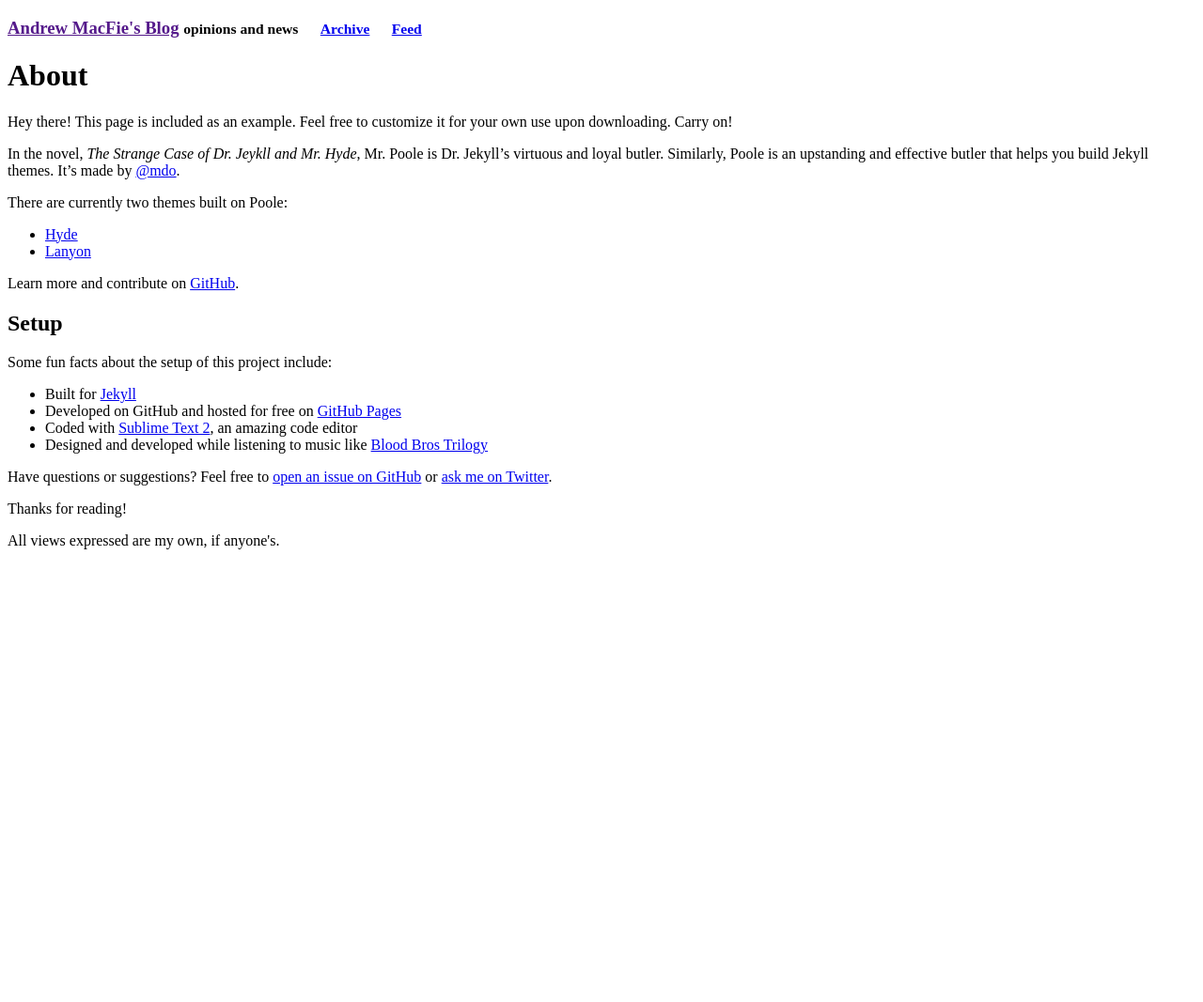
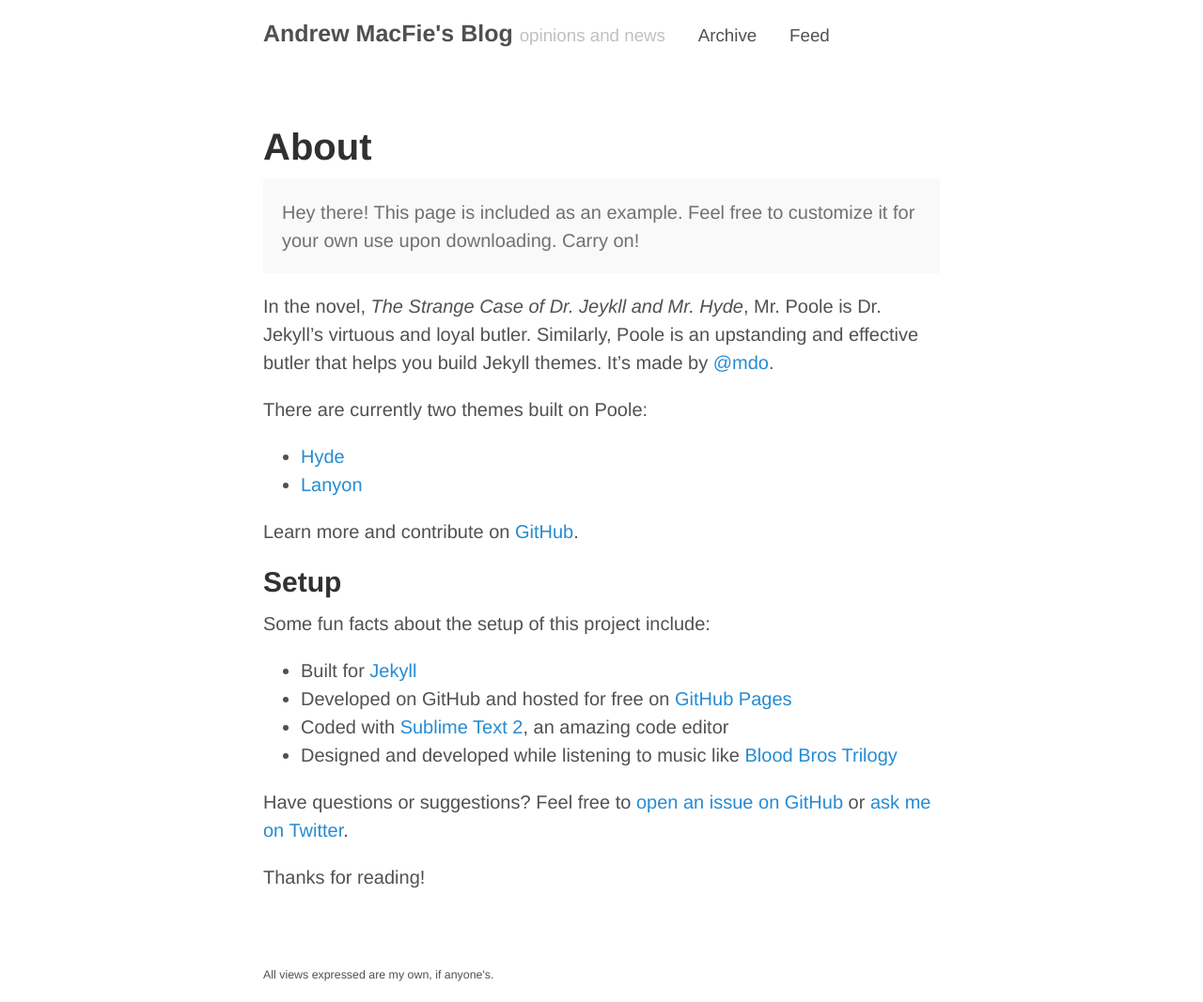
Before and after one commit to amacfie/amacfie.github.io, a Jekyll site: the page built from about.md, in a window 1280 px wide. Shown: the whole page at 94% size. Built offline with Jekyll 4.4.1, drawn with Linux system fonts in a browser that asks for light colours; before the commit the page ends 900 px from its top, so only the background shows below that.

Commit message:
css issue

```diff
--- a/_includes/head.html
+++ b/_includes/head.html
@@ -14,7 +14,7 @@
   </title>
 
   <!-- CSS -->
-  <link rel="stylesheet" href="{{ site.baseurl }}public/css/poole.css">
+  <link rel="stylesheet" href="/public/css/poole.css">
       <!-- screws up mathjax
       <link rel="stylesheet" href="{{ site.baseurl }}public/css/syntax.css">
       -->
```
